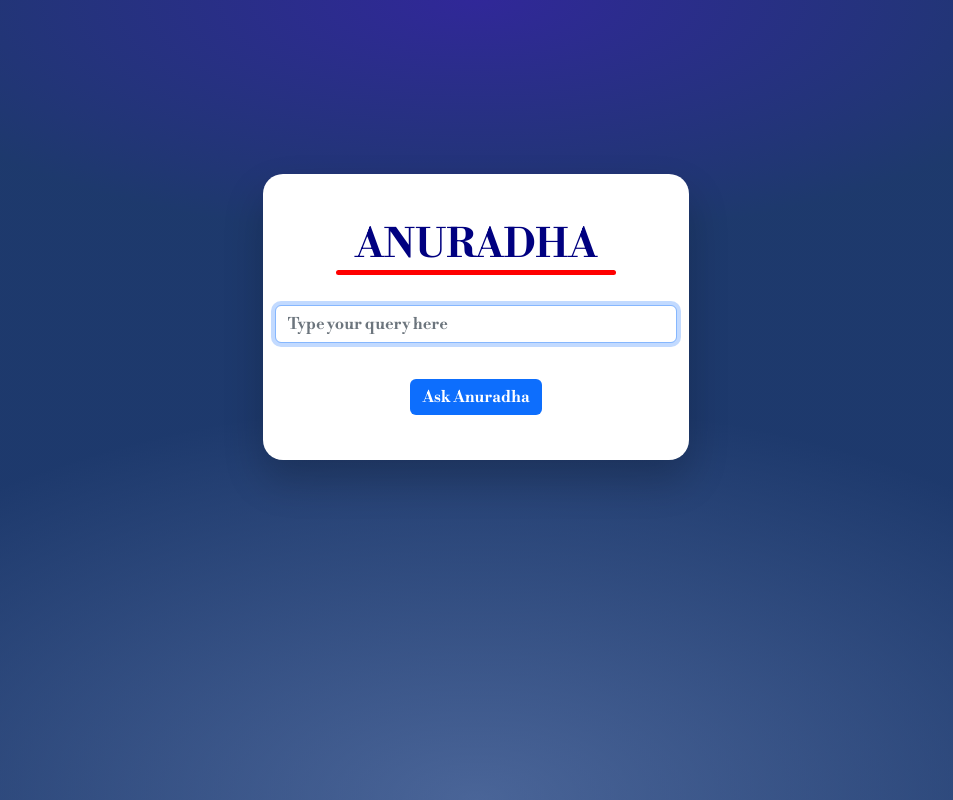
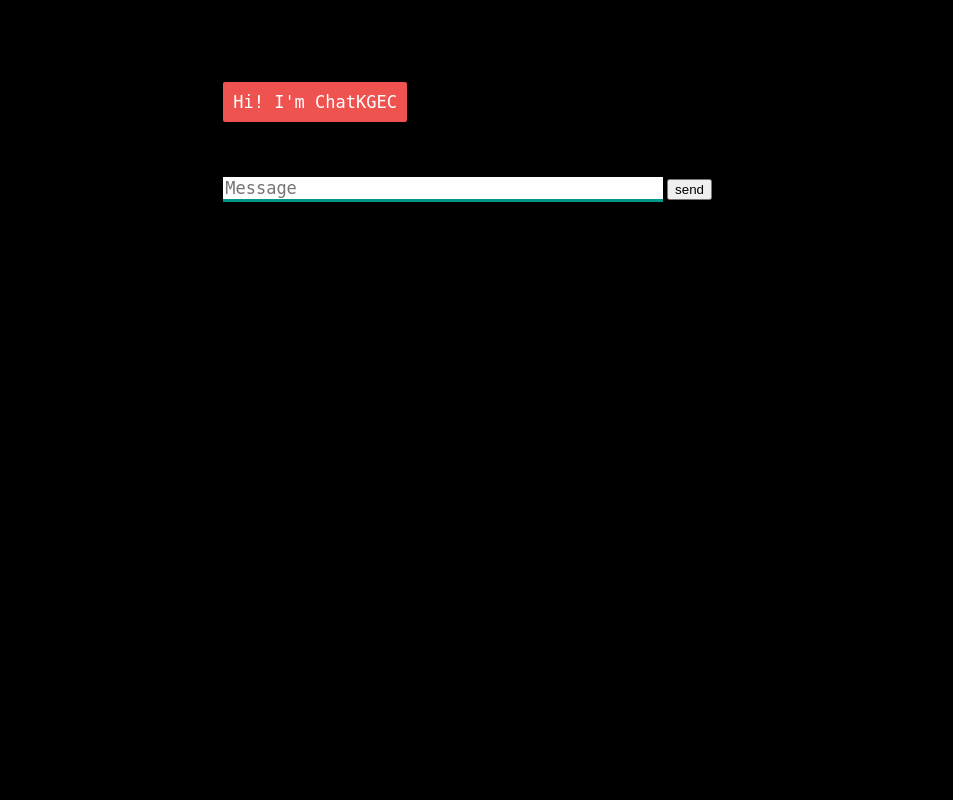
Before and after one commit to csedp/ChatKGEC, a Django app: page /chat in a window 1280 px wide. Shown: the whole page, without its empty margins (164-1117 px from the left). Run offline with Django 4.2, Linux system fonts and the light colour scheme; parts of the project's set-up code (start-up, migrations or seed data) failed here and were passed over; some libraries are stand-ins or nearby versions.

Commit message:
Chat page created

```diff
--- a/anu/urls.py
+++ b/anu/urls.py
@@ -21,10 +21,8 @@ from . import views
 
 urlpatterns = [
     path('admin/', admin.site.urls),
-   # path('', views.index, name='index'),
-    path('index', views.index),
-    path('result', views.result),
     path('', views.index1, name='home'),
-    path('chat', views.index, name='chat'),
-    path('about', views.about, name='about' )
+    path('chat', views.chat, name='chat'),
+    path('about', views.about, name='about' ),
+    path('getResponse', views.getResponse, name="getResponse")
 ]+static(settings.MEDIA_URL,document_root=settings.MEDIA_ROOT)
--- a/anu/views.py
+++ b/anu/views.py
@@ -1,4 +1,5 @@
 """views.py"""
+from django.http import HttpResponse
 import pyttsx3
 from django.shortcuts import render
 from random import choice
@@ -55,24 +56,33 @@ def index(req):
     """View function for home page of site."""
     return render(req, 'index.html')
 
-def predict(req):
+def predict(message):
     """View function for prediction page of site."""
-    message = req.POST['query']
+
     intents = pred_class(message, words, classes)
     result = get_response(intents, data)
     # engine = pyttsx3.init()
     # engine.say(result)
     # engine.runAndWait()
     # engine = None
+    print(result)
     return result
 
 def result(pred):
     """View function for result page of site."""
     data = predict(pred)
-    return render(pred, 'result.html', {'data': data})
+    return render(pred, 'chat.html', {'data': data})
 
 def index1(req):
     return render(req,'index1.html')
 
 def about(req):
     return render(req, 'about.html')
+
+def chat(req):
+    return render(req, 'chat.html')
+
+def getResponse(request):
+    msg = request.GET.get('msg')
+    data = predict(msg)
+    return HttpResponse(data)
--- /dev/null
+++ b/static/chat.css
@@ -0,0 +1,76 @@
+body
+{
+font-family: Garamond;
+background-color: black;
+}
+h1
+{
+color: black;
+margin-bottom: 0;
+margin-top: 0;
+text-align: center;
+font-size: 40px;
+}
+h3
+{
+color: black;
+font-size: 20px;
+margin-top: 3px;
+text-align: center;
+}
+#chatbox
+{
+background-color: black;
+margin-left: auto;
+margin-right: auto;
+width: 40%;
+margin-top: 60px;
+}
+#userInput {
+margin-left: auto;
+margin-right: auto;
+width: 40%;
+margin-top: 60px;
+}
+#textInput {
+width: 87%;
+border: none;
+border-bottom: 3px solid #009688;
+font-family: monospace;
+font-size: 17px;
+}
+#buttonInput {
+padding: 3px;
+font-family: monospace;
+font-size: 17px;
+}
+.userText {
+color: white;
+font-family: monospace;
+font-size: 17px;
+text-align: right;
+line-height: 30px;
+}
+.userText span {
+background-color: #009688;
+padding: 10px;
+border-radius: 2px;
+}
+.botText {
+color: white;
+font-family: monospace;
+font-size: 17px;
+text-align: left;
+line-height: 30px;
+}
+.botText span {
+background-color: #EF5350;
+padding: 10px;
+border-radius: 2px;
+}
+#tidbit {
+position:absolute;
+bottom:0;
+right:0;
+width: 300px;
+}
--- /dev/null
+++ b/templates/chat.html
@@ -0,0 +1,50 @@
+!<!DOCTYPE html>
+<html>
+<head>
+    {%load static %}
+<link rel="stylesheet" type="text/css" href="{%static 'chat.css'%}">
+<script src="https://ajax.googleapis.com/ajax/libs/jquery/3.2.1/jquery.min.js"></script>
+</head>
+<body>
+<div>
+<div id="chatbox">
+<p class="botText"><span>Hi! I'm ChatKGEC</span></p>
+</div>
+<div id="userInput">
+<input id="textInput" type="text" name="msg" placeholder="Message">
+<input type="submit" value="send"/>
+</div>
+<script>
+function getBotResponse() {
+var rawText = $("#textInput").val();
+var userHtml = '<p class="userText"><span>' + rawText + '</span></p>';
+$("#textInput").val("");
+$("#chatbox").append(userHtml);
+document.getElementById('userInput').scrollIntoView({block: 'start', behavior: 'smooth'});
+$.get("/getResponse", { msg: rawText }).done(function(data) {
+var botHtml = '<p class="botText"><span>' + data + '</span></p>';
+$("#chatbox").append(botHtml);
+let speech = new SpeechSynthesisUtterance();
+speech.lang = "en-IN";
+let voices = [];
+voices = window.speechSynthesis.getVoices();
+speech.voice = voices[0];
+speech.text = botHtml;
+window.speechSynthesis.speak(speech);
+document.getElementById('userInput').scrollIntoView({block: 'start', behavior: 'smooth'});
+
+});
+}
+$("#textInput").keypress(function(e) {
+if(e.which == 13) {
+getBotResponse();
+}
+});
+$("#buttonInput").click(function() {
+getBotResponse();
+})
+</script>
+
+</div>
+</body>
+</html>
```
Also changed, not shown: templates/index1.html (+5 -2 lines).
